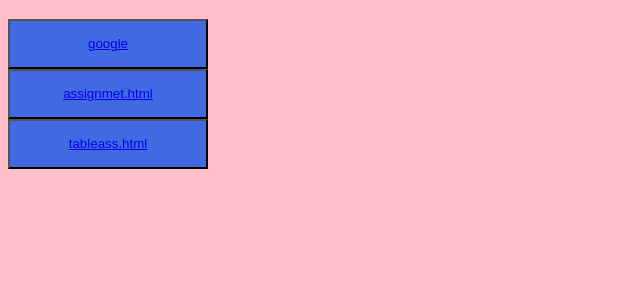
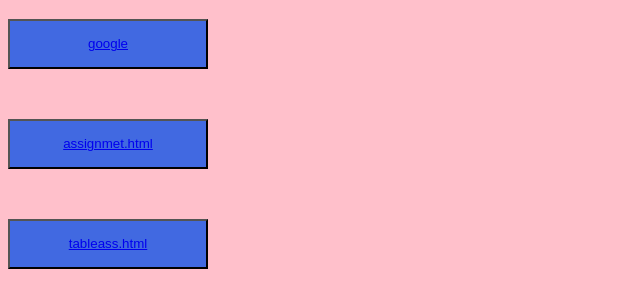
Before and after one commit to himansh8u/himansh8u.github.io, a plain HTML site: page index.html in a window 1280 px wide. Shown: the part 61-368 px from the top of the page, without its empty margins (0-640 px from the left). Drawn offline with Linux system fonts and the light colour scheme.

Commit message:
Update index.html

```diff
--- a/index.html
+++ b/index.html
@@ -20,8 +20,8 @@
     </head>
 <body>
 <h1> welcome to github web page </h1>
-<button><a href="http://www.google.com">google</a></button><br>
-<button><a href="assignmet.html">assignmet.html</a></button><br>
-<button><a href="tableass.html">tableass.html</a></button><br>
+<p><button><a href="http://www.google.com">google</a></button></p><br>
+<p><button><a href="assignmet.html">assignmet.html</a></button></p><br>
+<p><button><a href="tableass.html">tableass.html</a></button></p><br>
 </body>
 </html>
```
